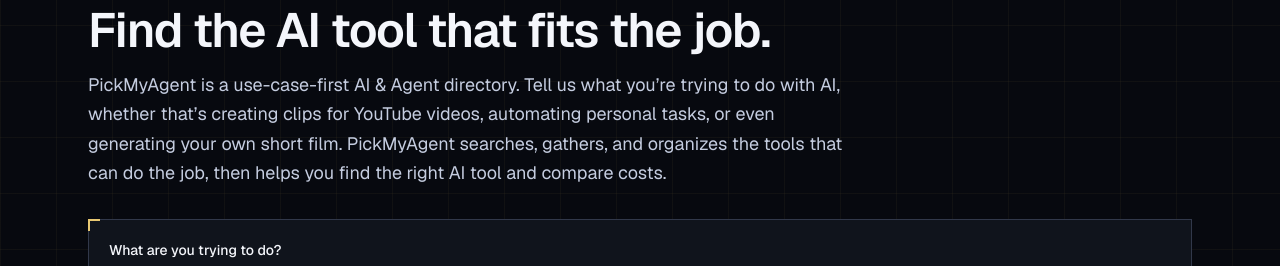
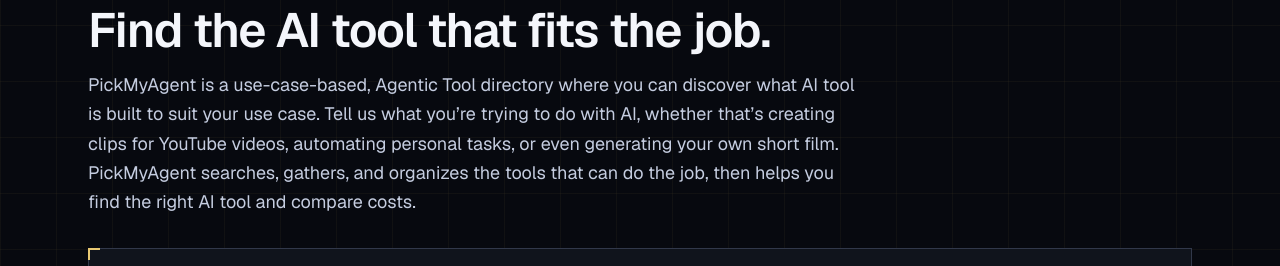
Before and after one commit to pickmyagent/pickmyagent.ai, a Next.js app: page / in a window 1280 px wide. Shown: the part 143-409 px from the top of the page. Built offline with nearby package versions, Linux system fonts and the light colour scheme; no server answers.

Commit message:
Rewrite the homepage intro as a use-case-based directory.

```diff
--- a/app/page.tsx
+++ b/app/page.tsx
@@ -46,11 +46,13 @@ export default function HomePage() {
           Find the AI tool that fits the job.
         </h1>
         <p className="mt-4 text-lg leading-relaxed text-muted">
-          PickMyAgent is a use-case-first AI & Agent directory. Tell us what you’re trying
-          to do with AI, whether that’s creating clips for YouTube videos,
-          automating personal tasks, or even generating your own short film.
-          PickMyAgent searches, gathers, and organizes the tools that can do the
-          job, then helps you find the right AI tool and compare costs.
+          PickMyAgent is a use-case-based, Agentic Tool directory where you can
+          discover what AI tool is built to suit your use case.
+          Tell us what you’re trying to do with AI, whether that’s creating
+          clips for YouTube videos, automating personal tasks, or even
+          generating your own short film. PickMyAgent searches, gathers, and
+          organizes the tools that can do the job, then helps you find the
+          right AI tool and compare costs.
         </p>
       </section>
 
```
